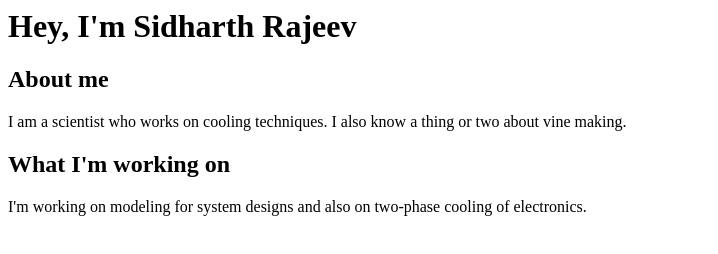
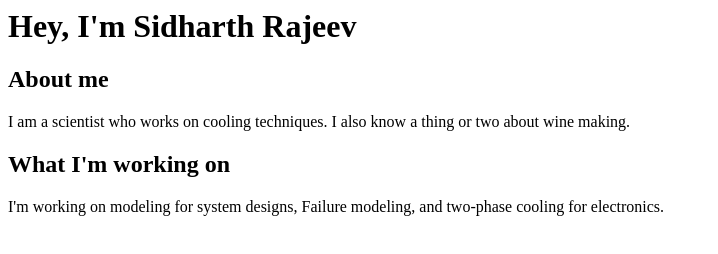
Before and after one commit to sidharth086/Thrikkane, a plain HTML site: page index.html in a window 1280 px wide. Shown: the whole page, without its empty margins (0-718 px from the left). Drawn offline with Linux system fonts and the light colour scheme.

Commit message:
Update index.html

```diff
--- a/index.html
+++ b/index.html
@@ -6,11 +6,11 @@
     <body>
         <h2>About me</h2>
         <p>
-            I am a scientist who works on cooling techniques. I also know a thing or two about vine making.
+            I am a scientist who works on cooling techniques. I also know a thing or two about wine making.
         </p>
         <h2>What I'm working on</h2>
         <p>
-            I'm working on modeling for system designs and also on two-phase cooling of electronics.
+            I'm working on modeling for system designs, Failure modeling, and two-phase cooling for electronics.
         </p>
     </body>
 </html>
```
